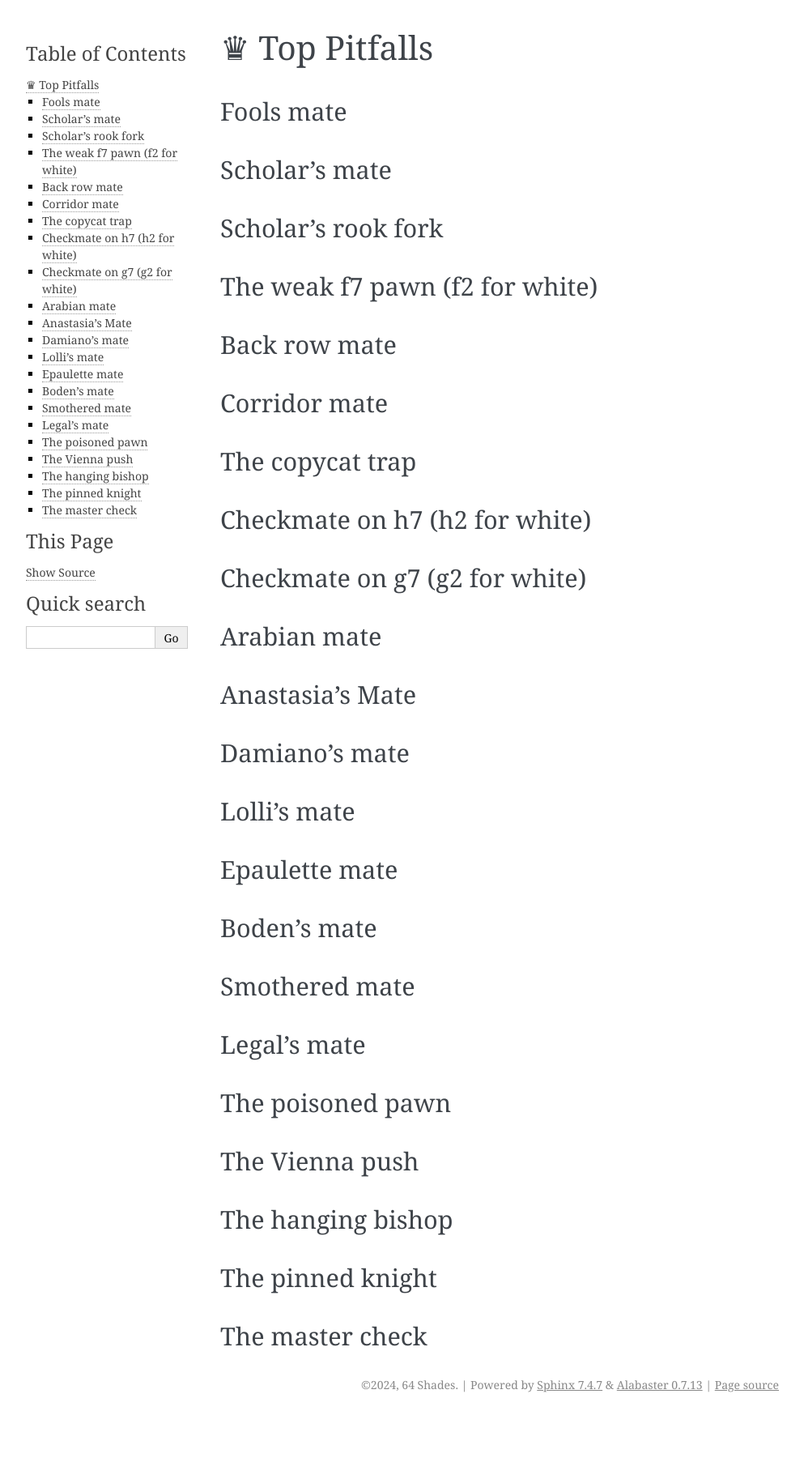
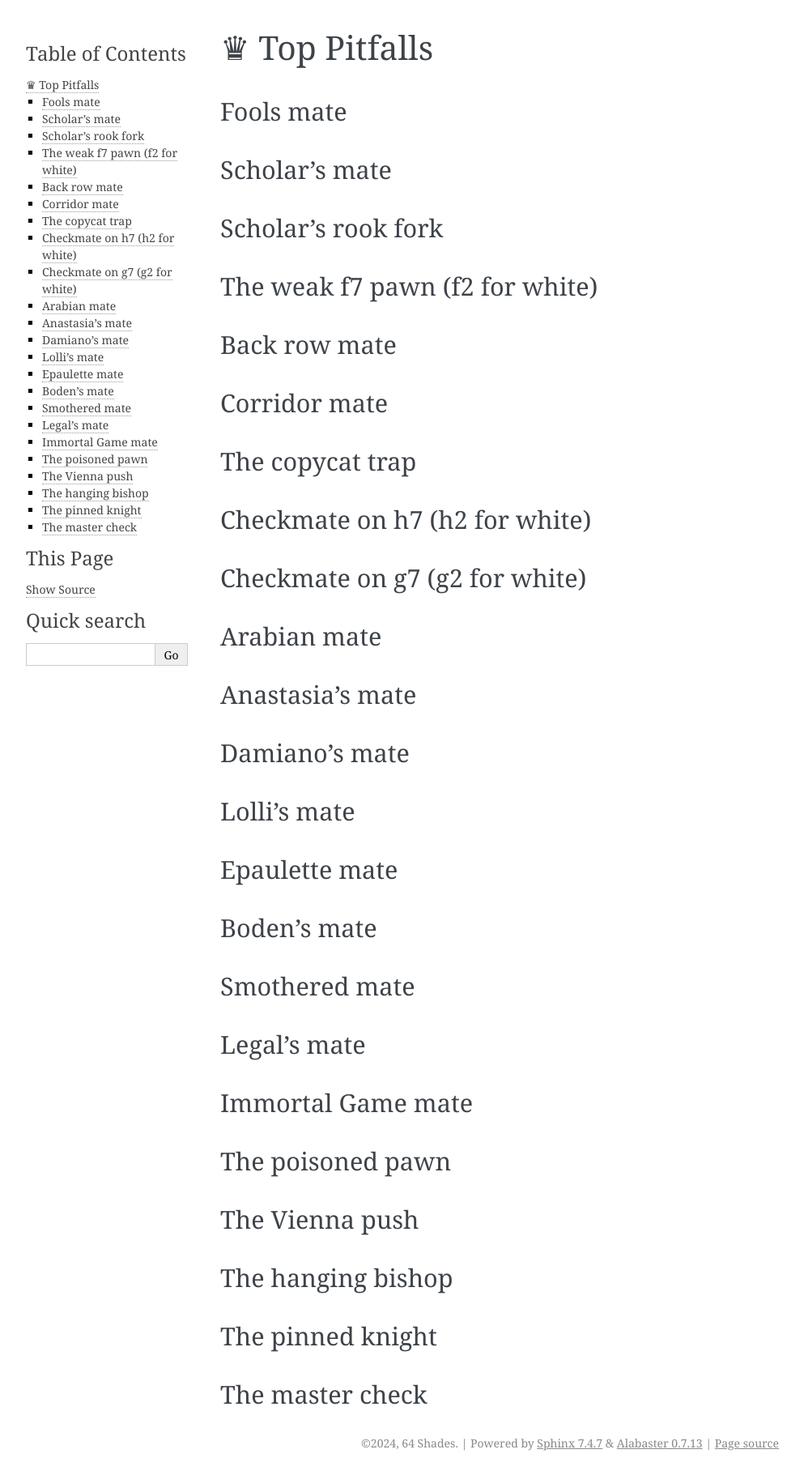
Before and after one commit to 64-shades/shah-mat, a Sphinx documentation site: the page built from doc/source/top-novice-pitfalls.md, in a window 1280 px wide. Shown: the whole page at 81% size, without its empty margins (148-1141 px from the left). Built offline with Sphinx 7.4.7, drawn with Linux system fonts in a browser that asks for light colours; before the commit the page ends 1749 px from its top, so only the background shows below that.

Commit message:
Update top-novice-pitfalls.md (#9)

```diff
--- a/doc/source/top-novice-pitfalls.md
+++ b/doc/source/top-novice-pitfalls.md
@@ -20,7 +20,7 @@
 
 ## Arabian mate
 
-## Anastasia's Mate
+## Anastasia's mate
 
 ## Damiano's mate
 
@@ -34,6 +34,8 @@
 
 ## Legal's mate
 
+## Immortal Game mate
+
 ## The poisoned pawn
 
 ## The Vienna push
```
